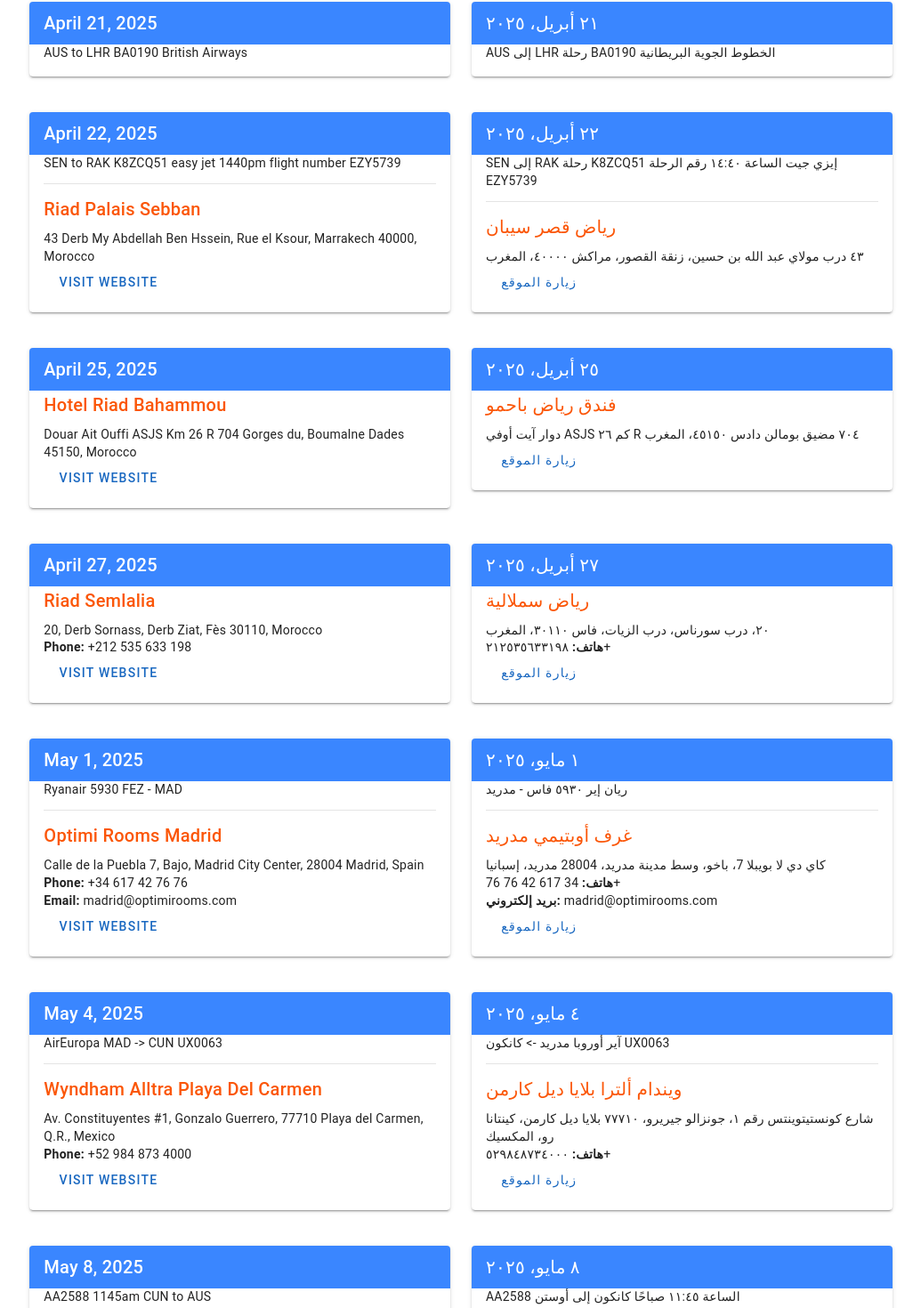
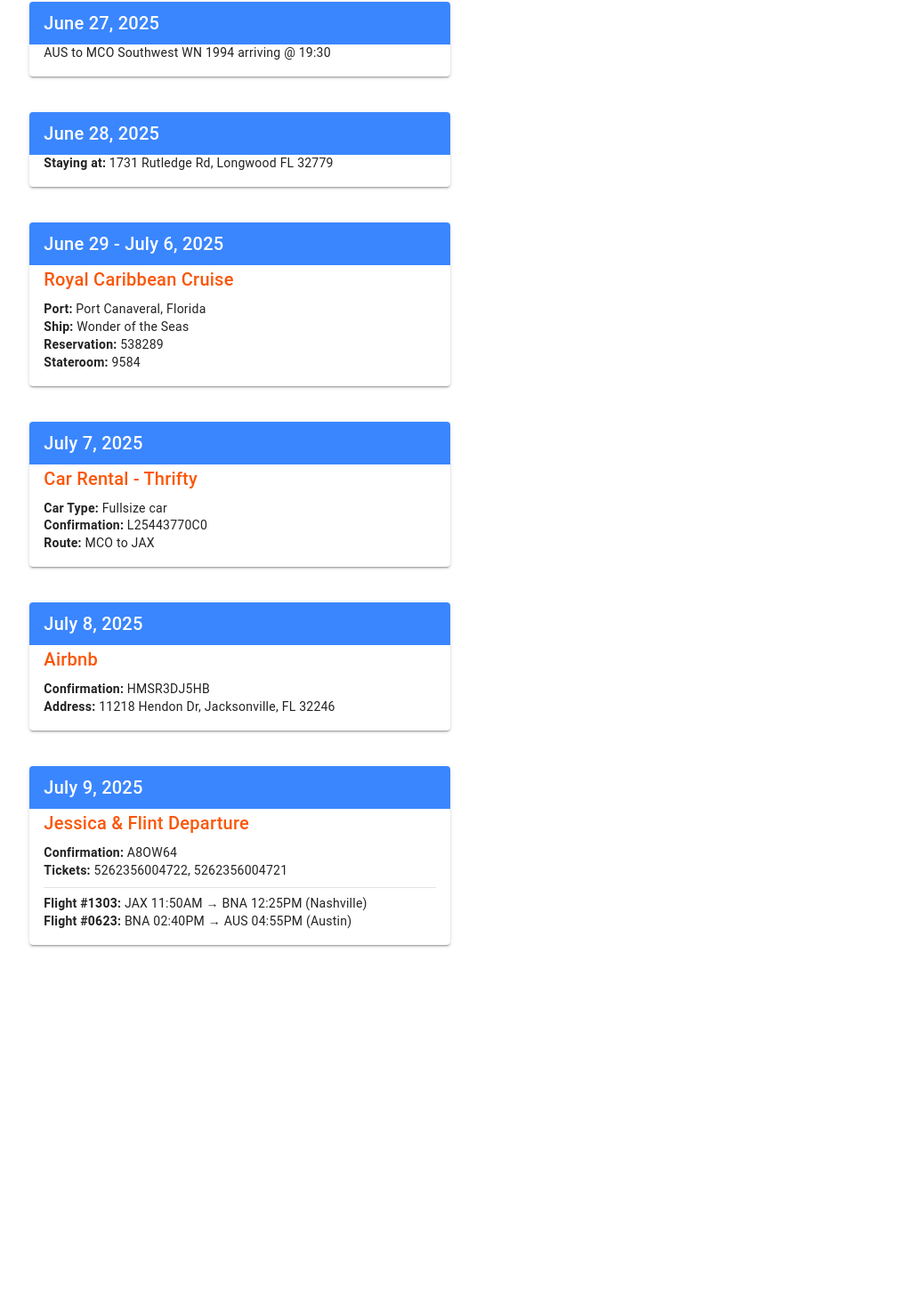
Before and after one commit to FlintShadey/Itenerary, a Vue app: page / in a window 1280 px wide. Shown: the part 437-1907 px from the top of the page at 89% size, without its empty margins (122-1157 px from the left). After the commit the page ends 1531 px from the top, so only its background shows below. Built offline with nearby package versions, Linux system fonts and the light colour scheme.

Commit message:
Update itinerary details and remove Arabic translations; modify script references in index.html

```diff
--- a/src/App.vue
+++ b/src/App.vue
@@ -1,49 +1,4 @@
-<script setup>
-// Arabic translation of the itinerary entries
-const arabicTranslations = [
-  {
-    date: "٢١ أبريل، ٢٠٢٥",
-    flight: "AUS إلى LHR رحلة BA0190 الخطوط الجوية البريطانية",
-  },
-  {
-    date: "٢٢ أبريل، ٢٠٢٥",
-    flight: "SEN إلى RAK رحلة K8ZCQ51 إيزي جيت الساعة ١٤:٤٠ رقم الرحلة EZY5739",
-    accommodation: "رياض قصر سيبان",
-    address: "٤٣ درب مولاي عبد الله بن حسين، زنقة القصور، مراكش ٤٠٠٠٠، المغرب",
-  },
-  {
-    date: "٢٥ أبريل، ٢٠٢٥",
-    accommodation: "فندق رياض باحمو",
-    address: "دوار آيت أوفي ASJS كم ٢٦ R ٧٠٤ مضيق بومالن دادس ٤٥١٥٠، المغرب",
-  },
-  {
-    date: "٢٧ أبريل، ٢٠٢٥",
-    accommodation: "رياض سملالية",
-    address: "٢٠، درب سورناس، درب الزيات، فاس ٣٠١١٠، المغرب",
-    phone: "٢١٢٥٣٥٦٣٣١٩٨+",
-  },
-  {
-    date: "١ مايو، ٢٠٢٥",
-    flight: "ريان إير ٥٩٣٠ فاس - مدريد",
-    accommodation: "غرف أوبتيمي مدريد",
-    address: "كاي دي لا بويبلا 7، باخو، وسط مدينة مدريد، 28004 مدريد، إسبانيا",
-    phone: "34 617 42 76 76+",
-    email: "madrid@optimirooms.com",
-  },
-  {
-    date: "٤ مايو، ٢٠٢٥",
-    flight: "آير أوروبا مدريد -> كانكون UX0063",
-    accommodation: "ويندام ألترا بلايا ديل كارمن",
-    address:
-      "شارع كونستيتوينتس رقم ١، جونزالو جيريرو، ٧٧٧١٠ بلايا ديل كارمن، كينتانا رو، المكسيك",
-    phone: "٥٢٩٨٤٨٧٣٤٠٠٠+",
-  },
-  {
-    date: "٨ مايو، ٢٠٢٥",
-    flight: "AA2588 الساعة ١١:٤٥ صباحًا كانكون إلى أوستن",
-  },
-];
-</script>
+<script setup></script>
 
 <template>
   <v-app>
@@ -64,7 +19,7 @@ const arabicTranslations = [
                 <div class="text-body-1">
                   <p>
                     <strong class="primary--text">Primary:</strong> +1 210
-                    385-9809 <br>(Whatsapp available)
+                    385-9809 <br />(Whatsapp available)
                   </p>
                   <p>
                     <strong class="primary--text">Secondary:</strong> +1 415
@@ -80,313 +35,109 @@ const arabicTranslations = [
 
             <h2 class="text-h4 text-center secondary--text mb-6">Itinerary</h2>
 
-            <!-- April 21 -->
+            <!-- June 27 -->
             <v-row>
               <v-col cols="12" md="6">
                 <v-card hover elevation="2" class="mb-4">
-                  <v-card-title class="primary">April 21, 2025</v-card-title>
+                  <v-card-title class="primary">June 27, 2025</v-card-title>
                   <v-card-text>
-                    <p>AUS to LHR BA0190 British Airways</p>
-                  </v-card-text>
-                </v-card>
-              </v-col>
-
-              <v-col cols="12" md="6">
-                <v-card hover elevation="2" class="mb-4">
-                  <v-card-title class="primary">{{
-                    arabicTranslations[0].date
-                  }}</v-card-title>
-                  <v-card-text>
-                    <p>{{ arabicTranslations[0].flight }}</p>
+                    <p>AUS to MCO Southwest WN 1994 arriving @ 19:30</p>
                   </v-card-text>
                 </v-card>
               </v-col>
             </v-row>
 
-            <!-- April 22 -->
+            <!-- June 28 -->
             <v-row>
               <v-col cols="12" md="6">
                 <v-card hover elevation="2" class="mb-4">
-                  <v-card-title class="primary">April 22, 2025</v-card-title>
+                  <v-card-title class="primary">June 28, 2025</v-card-title>
                   <v-card-text>
                     <p>
-                      SEN to RAK K8ZCQ51 easy jet 1440pm flight number EZY5739
+                      <strong>Staying at:</strong> 1731 Rutledge Rd, Longwood FL
+                      32779
                     </p>
-                    <v-divider class="my-3"></v-divider>
-                    <h3 class="text-h6 secondary--text mb-2">
-                      Riad Palais Sebban
-                    </h3>
-                    <p>
-                      43 Derb My Abdellah Ben Hssein, Rue el Ksour, Marrakech
-                      40000, Morocco
-                    </p>
-                    <v-btn
-                      color="primary"
-                      variant="text"
-                      href="https://www.palaissebban.com/"
-                      target="_blank"
-                    >
-                      Visit website
-                    </v-btn>
-                  </v-card-text>
-                </v-card>
-              </v-col>
-
-              <v-col cols="12" md="6">
-                <v-card hover elevation="2" class="mb-4">
-                  <v-card-title class="primary">{{
-                    arabicTranslations[1].date
-                  }}</v-card-title>
-                  <v-card-text>
-                    <p>{{ arabicTranslations[1].flight }}</p>
-                    <v-divider class="my-3"></v-divider>
-                    <h3 class="text-h6 secondary--text mb-2">
-                      {{ arabicTranslations[1].accommodation }}
-                    </h3>
-                    <p>{{ arabicTranslations[1].address }}</p>
-                    <v-btn
-                      color="primary"
-                      variant="text"
-                      href="https://www.palaissebban.com/"
-                      target="_blank"
-                    >
-                      زيارة الموقع
-                    </v-btn>
                   </v-card-text>
                 </v-card>
               </v-col>
             </v-row>
 
-            <!-- April 25 -->
+            <!-- June 29 - July 6 -->
             <v-row>
               <v-col cols="12" md="6">
                 <v-card hover elevation="2" class="mb-4">
-                  <v-card-title class="primary">April 25, 2025</v-card-title>
+                  <v-card-title class="primary"
+                    >June 29 - July 6, 2025</v-card-title
+                  >
                   <v-card-text>
                     <h3 class="text-h6 secondary--text mb-2">
-                      Hotel Riad Bahammou
+                      Royal Caribbean Cruise
                     </h3>
-                    <p>
-                      Douar Ait Ouffi ASJS Km 26 R 704 Gorges du, Boumalne Dades
-                      45150, Morocco
-                    </p>
-                    <v-btn
-                      color="primary"
-                      variant="text"
-                      href="http://www.riadbahammou.com/"
-                      target="_blank"
-                    >
-                      Visit website
-                    </v-btn>
-                  </v-card-text>
-                </v-card>
-              </v-col>
-
-              <v-col cols="12" md="6">
-                <v-card hover elevation="2" class="mb-4">
-                  <v-card-title class="primary">{{
-                    arabicTranslations[2].date
-                  }}</v-card-title>
-                  <v-card-text>
-                    <h3 class="text-h6 secondary--text mb-2">
-                      {{ arabicTranslations[2].accommodation }}
-                    </h3>
-                    <p>{{ arabicTranslations[2].address }}</p>
-                    <v-btn
-                      color="primary"
-                      variant="text"
-                      href="http://www.riadbahammou.com/"
-                      target="_blank"
-                    >
-                      زيارة الموقع
-                    </v-btn>
+                    <p><strong>Port:</strong> Port Canaveral, Florida</p>
+                    <p><strong>Ship:</strong> Wonder of the Seas</p>
+                    <p><strong>Reservation:</strong> 538289</p>
+                    <p><strong>Stateroom:</strong> 9584</p>
                   </v-card-text>
                 </v-card>
               </v-col>
             </v-row>
 
-            <!-- April 27 -->
+            <!-- July 7 -->
             <v-row>
               <v-col cols="12" md="6">
                 <v-card hover elevation="2" class="mb-4">
-                  <v-card-title class="primary">April 27, 2025</v-card-title>
-                  <v-card-text>
-                    <h3 class="text-h6 secondary--text mb-2">Riad Semlalia</h3>
-                    <p>20, Derb Sornass, Derb Ziat, Fès 30110, Morocco</p>
-                    <p><strong>Phone:</strong> +212 535 633 198</p>
-                    <v-btn
-                      color="primary"
-                      variant="text"
-                      href="https://www.riadsemlalia.com/"
-                      target="_blank"
-                    >
-                      Visit website
-                    </v-btn>
-                  </v-card-text>
-                </v-card>
-              </v-col>
-
-              <v-col cols="12" md="6">
-                <v-card hover elevation="2" class="mb-4">
-                  <v-card-title class="primary">{{
-                    arabicTranslations[3].date
-                  }}</v-card-title>
+                  <v-card-title class="primary">July 7, 2025</v-card-title>
                   <v-card-text>
                     <h3 class="text-h6 secondary--text mb-2">
-                      {{ arabicTranslations[3].accommodation }}
+                      Car Rental - Thrifty
                     </h3>
-                    <p>{{ arabicTranslations[3].address }}</p>
-                    <p>
-                      <strong>هاتف:</strong> {{ arabicTranslations[3].phone }}
-                    </p>
-                    <v-btn
-                      color="primary"
-                      variant="text"
-                      href="https://www.riadsemlalia.com/"
-                      target="_blank"
-                    >
-                      زيارة الموقع
-                    </v-btn>
+                    <p><strong>Car Type:</strong> Fullsize car</p>
+                    <p><strong>Confirmation:</strong> L25443770C0</p>
+                    <p><strong>Route:</strong> MCO to JAX</p>
                   </v-card-text>
                 </v-card>
               </v-col>
             </v-row>
 
-            <!-- May 1 -->
+            <!-- July 8 -->
             <v-row>
               <v-col cols="12" md="6">
                 <v-card hover elevation="2" class="mb-4">
-                  <v-card-title class="primary">May 1, 2025</v-card-title>
+                  <v-card-title class="primary">July 8, 2025</v-card-title>
                   <v-card-text>
-                    <p>Ryanair 5930 FEZ - MAD</p>
-                    <v-divider class="my-3"></v-divider>
-                    <h3 class="text-h6 secondary--text mb-2">
-                      Optimi Rooms Madrid
-                    </h3>
+                    <h3 class="text-h6 secondary--text mb-2">Airbnb</h3>
+                    <p><strong>Confirmation:</strong> HMSR3DJ5HB</p>
                     <p>
-                      Calle de la Puebla 7, Bajo, Madrid City Center, 28004
-                      Madrid, Spain
+                      <strong>Address:</strong> 11218 Hendon Dr, Jacksonville,
+                      FL 32246
                     </p>
-                    <p><strong>Phone:</strong> +34 617 42 76 76</p>
-                    <p><strong>Email:</strong> madrid@optimirooms.com</p>
-                    <v-btn
-                      color="primary"
-                      variant="text"
-                      href="https://www.optimirooms.com/inicio_madrid/"
-                      target="_blank"
-                    >
-                      Visit website
-                    </v-btn>
-                  </v-card-text>
-                </v-card>
-              </v-col>
-
-              <v-col cols="12" md="6">
-                <v-card hover elevation="2" class="mb-4">
-                  <v-card-title class="primary">{{
-                    arabicTranslations[4].date
-                  }}</v-card-title>
-                  <v-card-text>
-                    <p>{{ arabicTranslations[4].flight }}</p>
-                    <v-divider class="my-3"></v-divider>
-                    <h3 class="text-h6 secondary--text mb-2">
-                      {{ arabicTranslations[4].accommodation }}
-                    </h3>
-                    <p>{{ arabicTranslations[4].address }}</p>
-                    <p>
-                      <strong>هاتف:</strong> {{ arabicTranslations[4].phone }}
-                    </p>
-                    <p>
-                      <strong>بريد إلكتروني:</strong>
-                      {{ arabicTranslations[4].email }}
-                    </p>
-                    <v-btn
-                      color="primary"
-                      variant="text"
-                      href="https://www.optimirooms.com/inicio_madrid/"
-                      target="_blank"
-                    >
-                      زيارة الموقع
-                    </v-btn>
                   </v-card-text>
                 </v-card>
               </v-col>
             </v-row>
 
-            <!-- May 4 -->
+            <!-- July 9 -->
             <v-row>
               <v-col cols="12" md="6">
                 <v-card hover elevation="2" class="mb-4">
-                  <v-card-title class="primary">May 4, 2025</v-card-title>
+                  <v-card-title class="primary">July 9, 2025</v-card-title>
                   <v-card-text>
-                    <p>AirEuropa MAD -> CUN UX0063</p>
-                    <v-divider class="my-3"></v-divider>
                     <h3 class="text-h6 secondary--text mb-2">
-                      Wyndham Alltra Playa Del Carmen
+                      Jessica & Flint Departure
                     </h3>
+                    <p><strong>Confirmation:</strong> A8OW64</p>
                     <p>
-                      Av. Constituyentes #1, Gonzalo Guerrero, 77710 Playa del
-                      Carmen, Q.R., Mexico
+                      <strong>Tickets:</strong> 5262356004722, 5262356004721
                     </p>
-                    <p><strong>Phone:</strong> +52 984 873 4000</p>
-                    <v-btn
-                      color="primary"
-                      variant="text"
-                      href="https://alltrabyplaya.com/playa-del-carmen"
-                      target="_blank"
-                    >
-                      Visit website
-                    </v-btn>
-                  </v-card-text>
-                </v-card>
-              </v-col>
-
-              <v-col cols="12" md="6">
-                <v-card hover elevation="2" class="mb-4">
-                  <v-card-title class="primary">{{
-                    arabicTranslations[5].date
-                  }}</v-card-title>
-                  <v-card-text>
-                    <p>{{ arabicTranslations[5].flight }}</p>
-                    <v-divider class="my-3"></v-divider>
-                    <h3 class="text-h6 secondary--text mb-2">
-                      {{ arabicTranslations[5].accommodation }}
-                    </h3>
-                    <p>{{ arabicTranslations[5].address }}</p>
+                    <v-divider class="my-2"></v-divider>
                     <p>
-                      <strong>هاتف:</strong> {{ arabicTranslations[5].phone }}
+                      <strong>Flight #1303:</strong> JAX 11:50AM → BNA 12:25PM
+                      (Nashville)
                     </p>
-                    <v-btn
-                      color="primary"
-                      variant="text"
-                      href="https://alltrabyplaya.com/playa-del-carmen"
-                      target="_blank"
-                    >
-                      زيارة الموقع
-                    </v-btn>
-                  </v-card-text>
-                </v-card>
-              </v-col>
-            </v-row>
-
-            <!-- May 8 -->
-            <v-row>
-              <v-col cols="12" md="6">
-                <v-card hover elevation="2" class="mb-4">
-                  <v-card-title class="primary">May 8, 2025</v-card-title>
-                  <v-card-text>
-                    <p>AA2588 1145am CUN to AUS</p>
-                  </v-card-text>
-                </v-card>
-              </v-col>
-
-              <v-col cols="12" md="6">
-                <v-card hover elevation="2" class="mb-4">
-                  <v-card-title class="primary">{{
-                    arabicTranslations[6].date
-                  }}</v-card-title>
-                  <v-card-text>
-                    <p>{{ arabicTranslations[6].flight }}</p>
+                    <p>
+                      <strong>Flight #0623:</strong> BNA 02:40PM → AUS 04:55PM
+                      (Austin)
+                    </p>
                   </v-card-text>
                 </v-card>
               </v-col>
```
Also changed, not shown: 3 other files (tests, documents, lock files or other folders).
